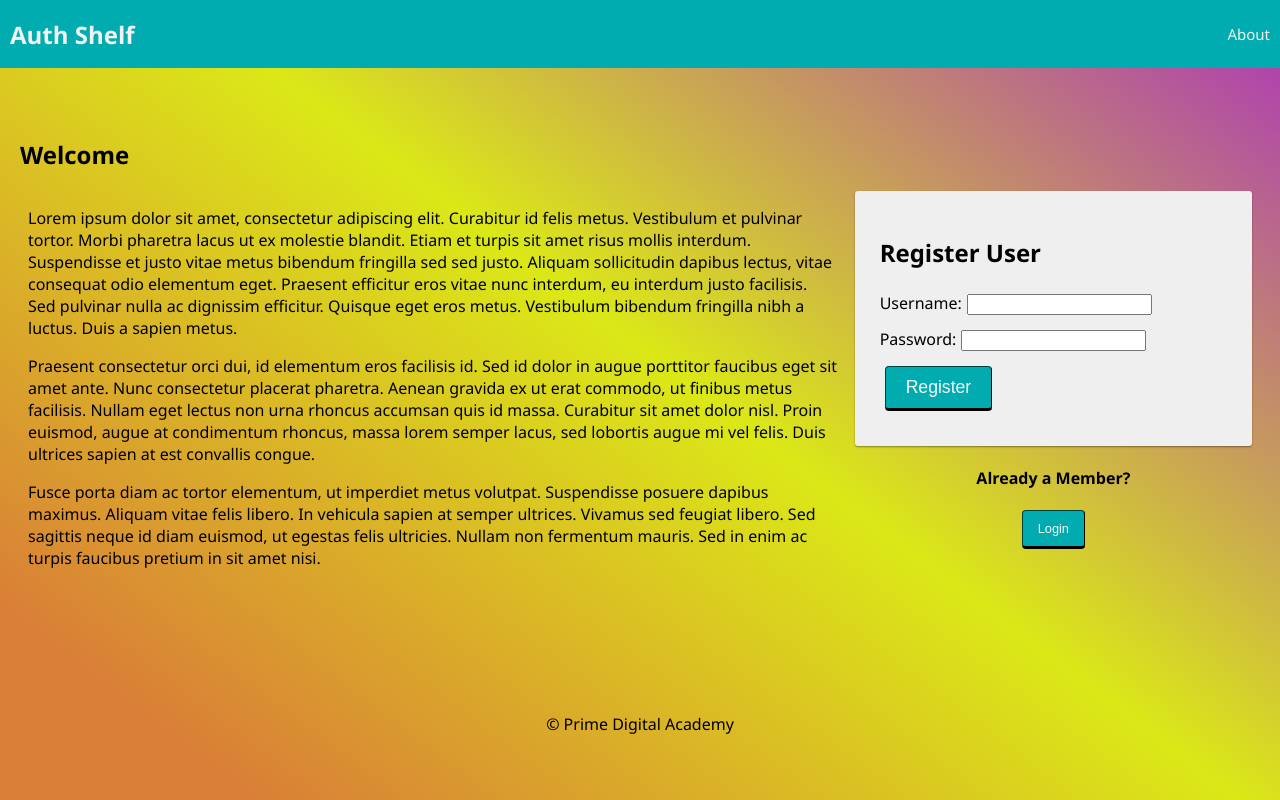
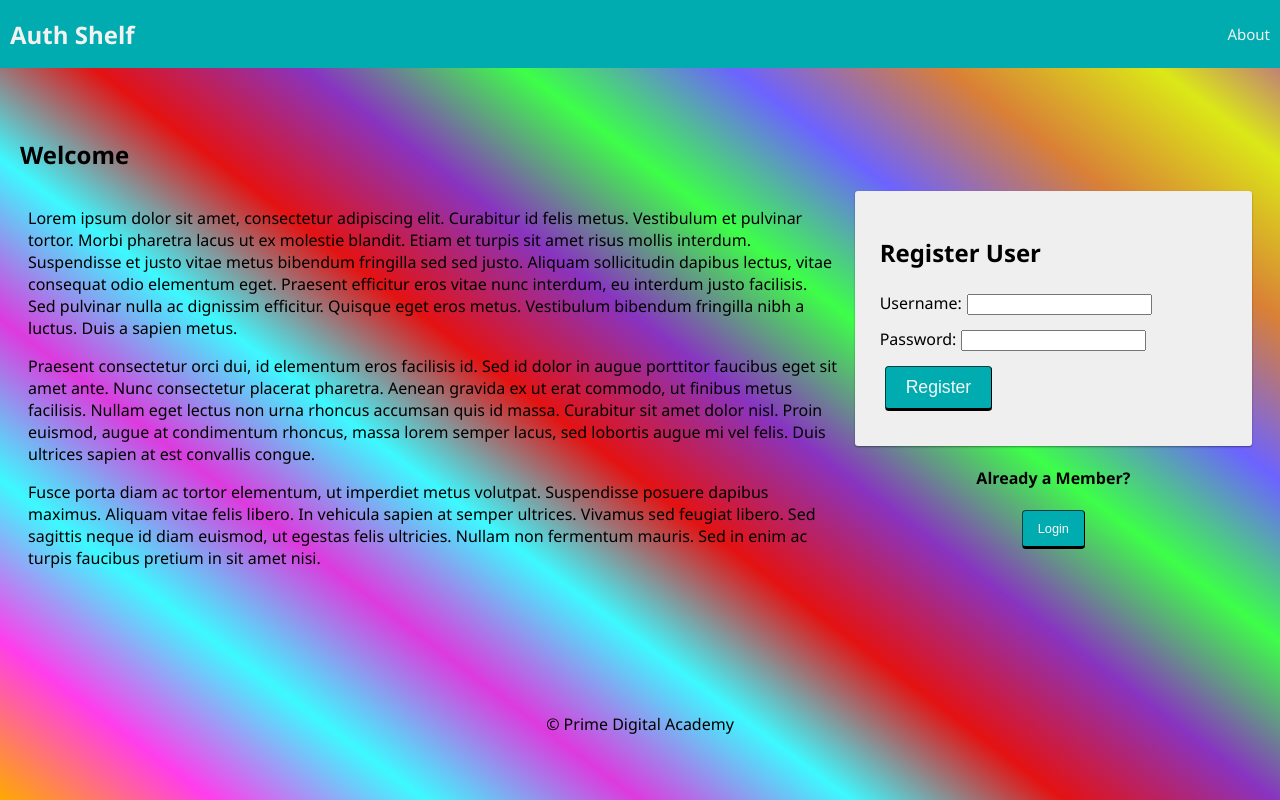
Before and after one commit to sbuckhanan/auth-shelf, a React (Create React App) app: page /#/home in a window 1280 px wide. Built offline with nearby package versions, Linux system fonts and the light colour scheme; no server answers.

Commit message:
gradient

```diff
--- a/src/components/App/App.css
+++ b/src/components/App/App.css
@@ -8,23 +8,20 @@ body {
 	font-family: 'Segoe UI', Tahoma, Geneva, Verdana, sans-serif;
 	margin: 0px;
 	background: linear-gradient(
-			217deg,
-			rgba(172, 53, 186, 1) 0%,
-			rgba(219, 232, 23, 1) 47%,
-			rgba(217, 127, 55, 1) 89%
-		),
-		linear-gradient(
-			127deg,
-			rgba(108, 99, 255, 1) 0%,
-			rgba(61, 255, 72, 1) 48%,
-			rgba(136, 52, 193, 1) 89%
-		),
-		linear-gradient(
-			336deg,
-			rgba(228, 18, 18, 1) 0%,
-			rgba(61, 249, 255, 1) 48%,
-			rgba(221, 58, 222, 1) 89%
-		);
+		217deg,
+		rgba(172, 53, 186, 1),
+		rgba(219, 232, 23, 1),
+		rgba(217, 127, 55, 1),
+		rgba(108, 99, 255, 1),
+		rgba(61, 255, 72, 1),
+		rgba(136, 52, 193, 1),
+		rgba(228, 18, 18, 1),
+		rgba(61, 249, 255, 1),
+		rgba(221, 58, 222, 1),
+		rgba(61, 249, 255, 1),
+		rgba(255, 61, 236, 1),
+		rgba(255, 169, 0, 1)
+	);
 }
 
 img {
```
